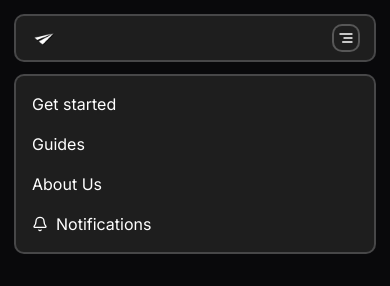
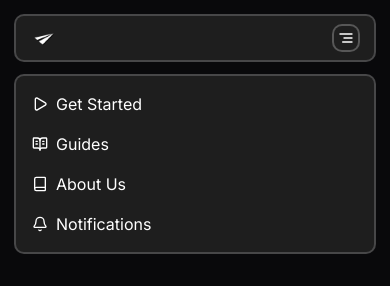
Before and after one commit to flownrecords/website, a React (Vite) app: page / in a window 390 px wide. Both pictures are taken after a click on the button 346 px from the left and 38 px from the top of the page. Shown: the top 286 px of the page. Built offline with nearby package versions, Linux system fonts and the light colour scheme; no server answers.

Commit message:
💄 Enhanced mobile menu in Navbar with user-specific links and icons

```diff
--- a/src/components/general/navbar/Navbar.tsx
+++ b/src/components/general/navbar/Navbar.tsx
@@ -3,7 +3,7 @@ import { useState, useEffect } from "react";
 import { useAuth } from "../../auth/AuthContext";
 
 import Icon from "../../../assets/images/icon.png";
-import { AlignRight, Bell } from "lucide-react";
+import { AlignRight, Bell, Book, BookOpenText, LogOut, Play } from "lucide-react";
 import Notifications from "./Notifications";
 
 export default function Navbar() {
@@ -76,15 +76,50 @@ export default function Navbar() {
             {mobileMenu && (
                 <div className="block md:hidden p-4 m-4 bg-secondary rounded-lg ring-2 ring-white/25">
                      <ul className="container mx-auto flex flex-col space-y-4">
-                        <li><Link to="/getstarted" className="decoration-accent decoration-2 hover:underline hover:text-white/75 transition-all duration-150">Get started</Link></li>
-                        <li><Link to="/guides" className="decoration-accent decoration-2 hover:underline hover:text-white/75 transition-all duration-150">Guides</Link></li>
-                        <li><Link to="/about" className="decoration-accent decoration-2 hover:underline hover:text-white/75 transition-all duration-150">About Us</Link></li>
+                        <li>
+                            <Link to={user ? "/me" : "/getstarted"} className="flex items-center decoration-accent decoration-2 hover:underline hover:text-white/75 transition-all duration-150">
+                                {
+                                    user ?
+                                        <>
+                                            <img src={user?.profilePictureUrl ?? "https://placehold.co/512x512"} draggable="false" className="rounded-full h-4 w-4 mr-2 object-cover" alt="User profile icon" />
+                                            {user?.firstName ?? `@${user?.username}`}
+                                        </> :
+                                        <>
+                                            <Play className="h-4 w-4 mr-2" />
+                                            Get Started
+                                        </>
+                                }
+                            </Link>
+                        </li>
+                        <li>
+                            <Link to="/guides" className="flex items-center decoration-accent decoration-2 hover:underline hover:text-white/75 transition-all duration-150">
+                                <BookOpenText className="h-4 w-4 mr-2" />
+                                Guides
+                            </Link>
+                        </li>
+                        <li>
+                            <Link to="/about" className="flex items-center decoration-accent decoration-2 hover:underline hover:text-white/75 transition-all duration-150">
+                                <Book className="h-4 w-4 mr-2" />
+                                About Us
+                            </Link>
+                        </li>
                         <li>
                              <Link to="/notifications" className="flex items-center decoration-accent decoration-2 hover:underline hover:text-white/75 transition-all duration-150">
                                 <Bell className="h-4 w-4 mr-2" />
                                 Notifications
                             </Link>
                         </li>
+                        {
+                            user ?
+                            <>
+                                <li>
+                                    <button onClick={logout} className="flex items-center decoration-second-accent decoration-2 hover:underline hover:text-white/75 transition-all duration-150">
+                                        <LogOut className="h-4 w-4 mr-2" />
+                                        Logout
+                                    </button>
+                                </li>
+                            </> : <></>
+                        }
                      </ul>
                 </div>
             )}
```
